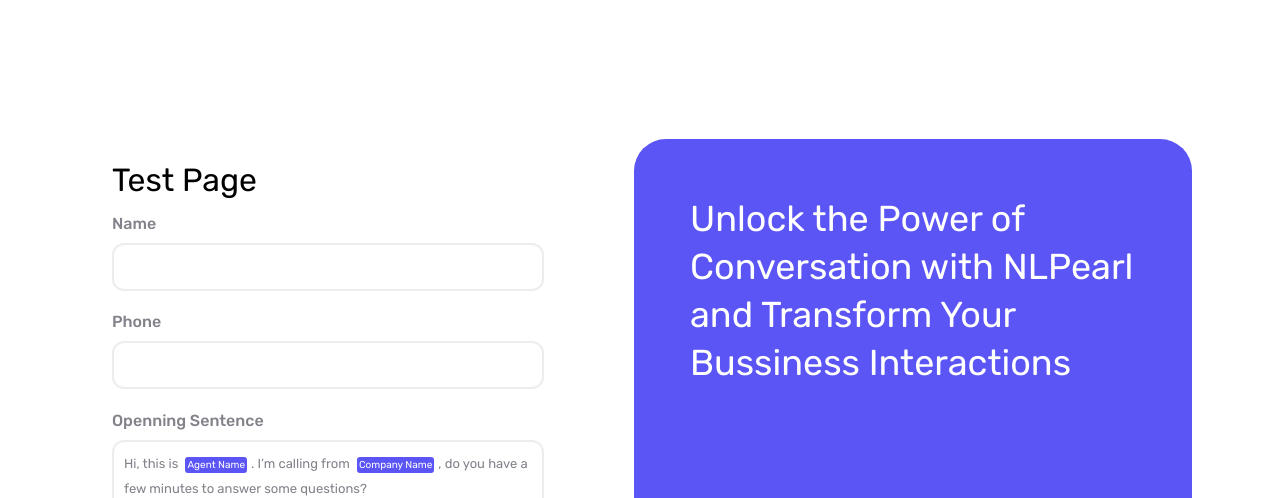
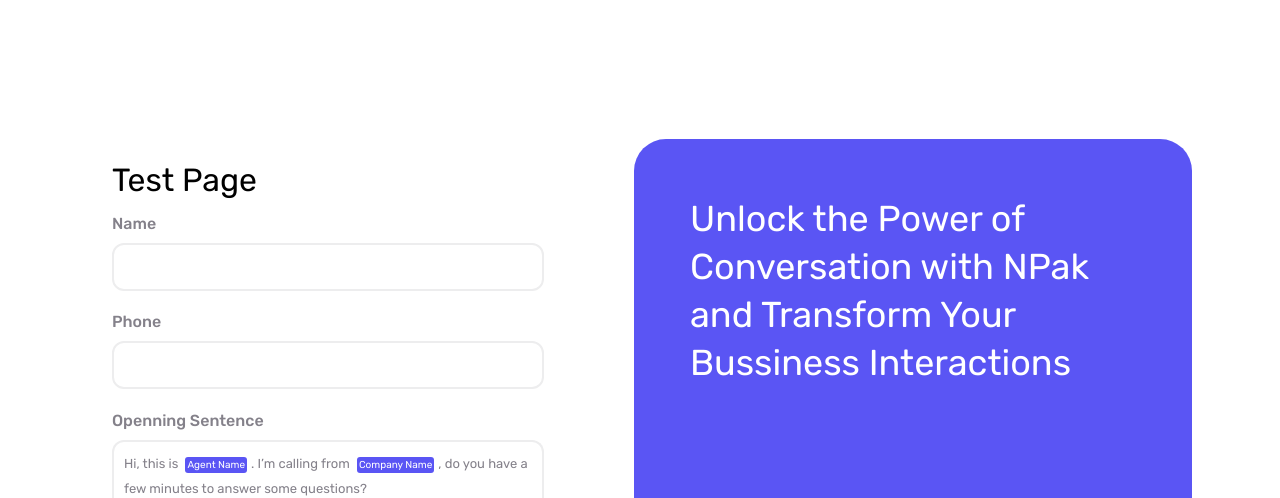
Before and after one commit to PNadya90/NLTestAssignment, an Angular app: page / in a window 1280 px wide. Shown: the top 498 px of the page. Built offline with nearby package versions, Linux system fonts and the light colour scheme.

Commit message:
small change

```diff
--- a/src/app/app.component.html
+++ b/src/app/app.component.html
@@ -4,7 +4,7 @@
     <aside>
       <div class="widget-container">
         <div class="text">
-          Unlock the Power of Conversation with NLPearl and Transform Your
+          Unlock the Power of Conversation with NPak and Transform Your
           Bussiness Interactions
         </div>
       </div>
```
